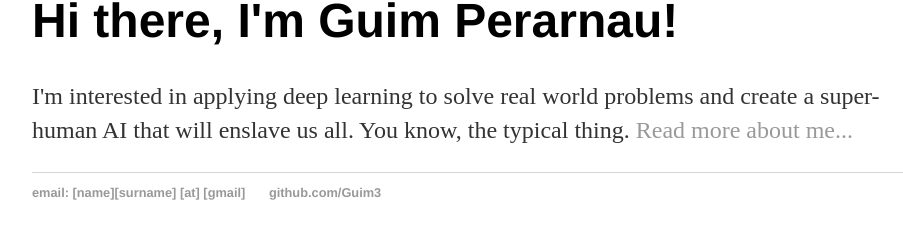
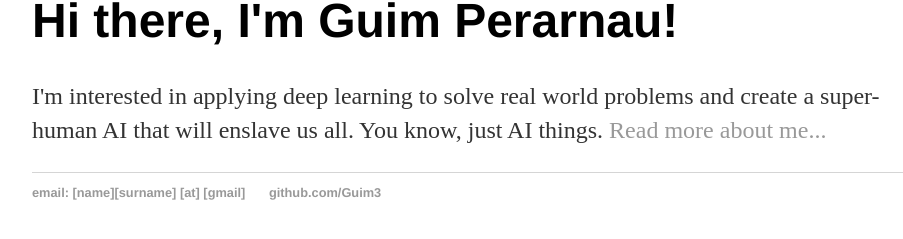
Before and after one commit to Guim3/guim3.github.io, a Jekyll site: the page built from index.html, in a window 1280 px wide. Shown: the part 117-356 px from the top of the page, without its empty margins (160-1063 px from the left). Built offline with Jekyll 4.4.1, drawn with Linux system fonts in a browser that asks for light colours.

Commit message:
Update index.html

```diff
--- a/index.html
+++ b/index.html
@@ -4,5 +4,5 @@ title: Guim Perarnau
 ---
 <div class="blurb">
 	<h1>Hi there, I'm Guim Perarnau!</h1>
-	<p>I'm interested in applying deep learning to solve real world problems and create a super-human AI that will enslave us all.</em> You know, the typical thing. <a href="/about">Read more about me...</a></p>
+	<p>I'm interested in applying deep learning to solve real world problems and create a super-human AI that will enslave us all.</em> You know, just AI things. <a href="/about">Read more about me...</a></p>
 </div><!-- /.blurb -->
```
